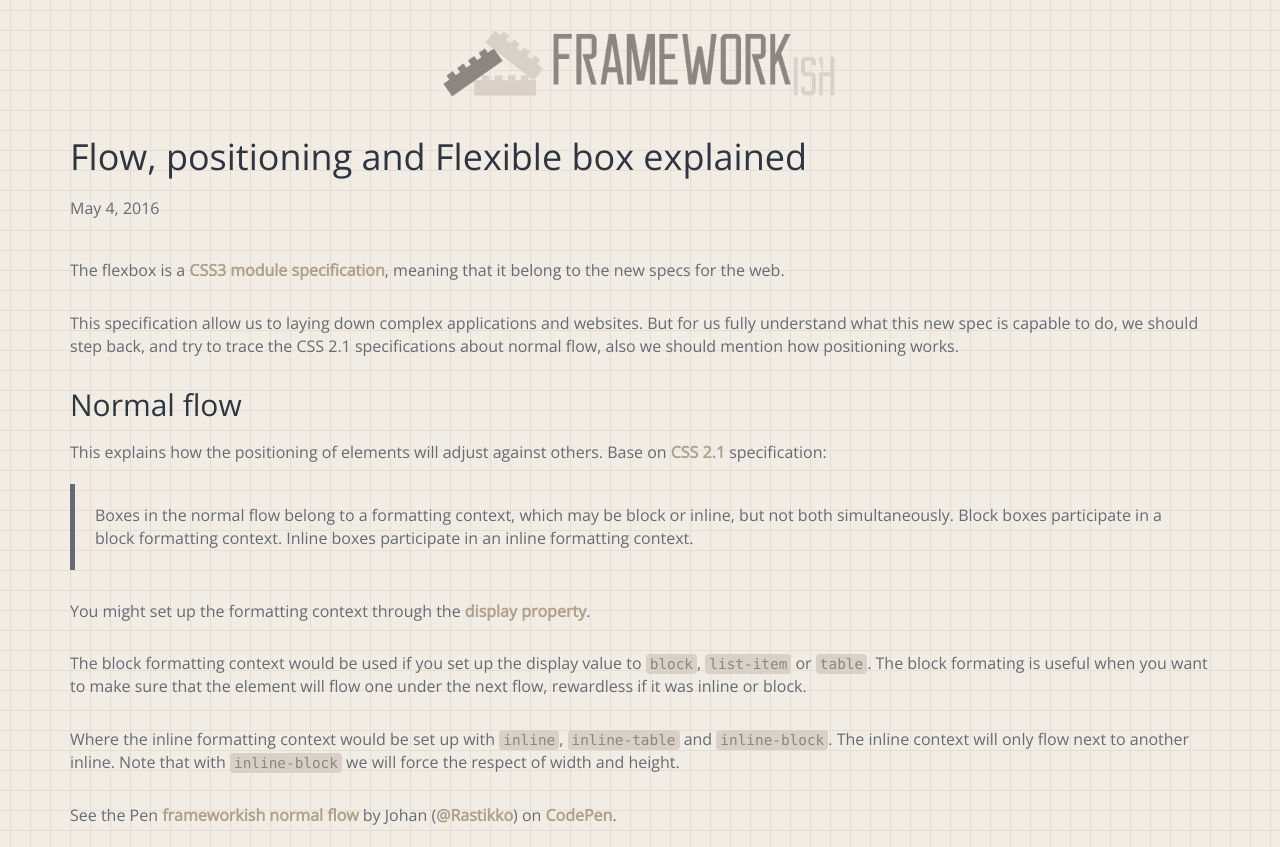
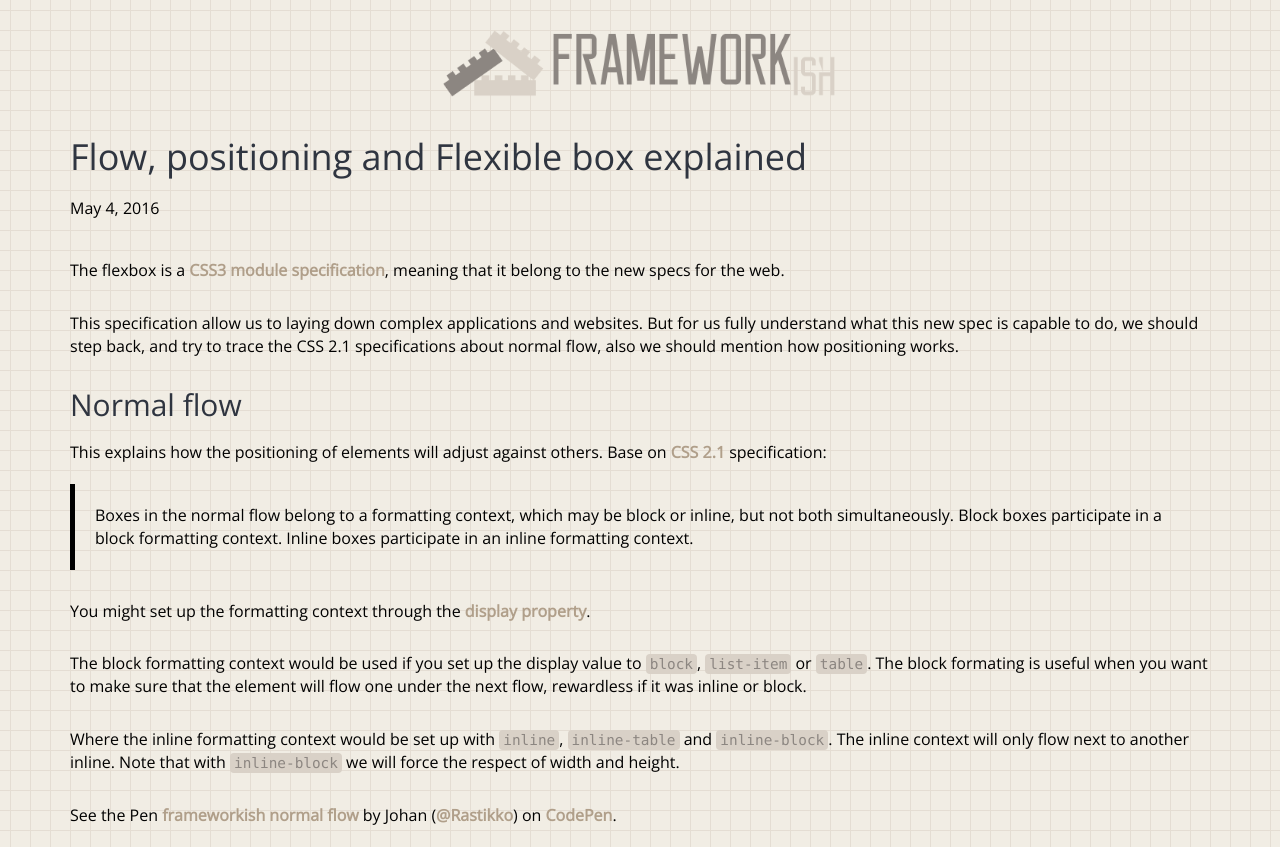
Before and after one commit to Rastikko/Rastikko.github.io, a Jekyll site: the page built from _posts/2016-05-04-flow-and-positioning.md, in a window 1280 px wide. Shown: the top 847 px of the page. Built offline with Jekyll 4.4.1, drawn with Linux system fonts in a browser that asks for light colours; grey boxes are pictures that could not be loaded.

Commit message:
Update _base.scss

```diff
--- a/_sass/_base.scss
+++ b/_sass/_base.scss
@@ -3,7 +3,7 @@
 @import "syntax-highlighting";
 
 $headers: #2F3540;
-$text: #666A73;
+$text: black;
 $background: #F2EDE4;
 $aux1: #D9D1C7;
 $aux2: #8C8681;
```
